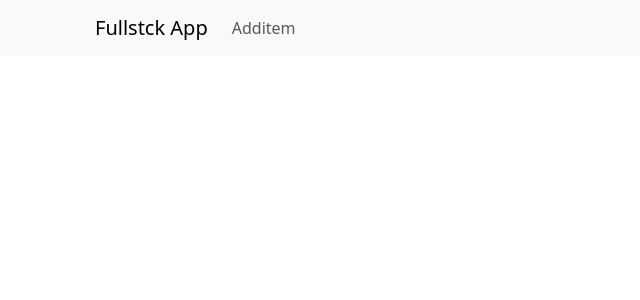
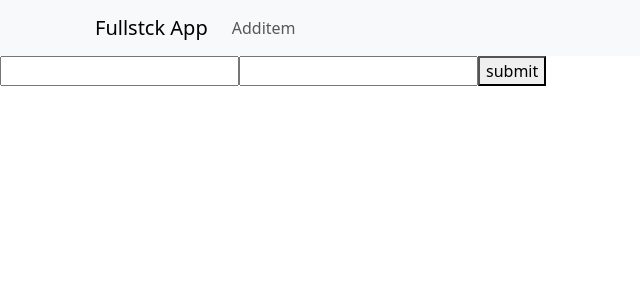
Before and after one commit to Shubham20002/Full-Stack-Application, a React (Create React App) app in the folder client/: page /updateitem/1 in a window 1280 px wide. Shown: the top 300 px of the page, without its empty margins (0-640 px from the left). Built offline with nearby package versions, Linux system fonts and the light colour scheme; no server answers.

Commit message:
update functionality completed

```diff
--- a/client/src/App.js
+++ b/client/src/App.js
@@ -12,7 +12,7 @@ export default function App() {
     <Routes>
       <Route path='/' element={<Home/>}/>
       <Route path='/additem' element={<Additem/>}/>
-      <Route path='/updateitem' element={<Updateitem/>}/>
+      <Route path='/updateitem/:id' element={<Updateitem/>}/>
     </Routes>
     </BrowserRouter>
   )
--- a/client/src/pages/itemrender.js
+++ b/client/src/pages/itemrender.js
@@ -1,21 +1,19 @@
 import React from 'react';
-import Table from 'react-bootstrap/Table';
+import { Link } from 'react-router-dom';
+
 
 export default function Itemrender(props) {
     const {id,name,description}=props.data;
 
   return (
 
-
       <tr>
         <th>{id}</th>
         <th> {name}</th>
         <th>{description}</th>
         <th><button onClick={()=>props.deleteitem(id)}>delete</button></th>
+       <Link to={`/updateitem/${id}`}> <th><button >Update</button></th></Link>
       </tr>
-
-
-
 
   )
 }
--- a/client/src/pages/updateitem.js
+++ b/client/src/pages/updateitem.js
@@ -1,7 +1,71 @@
-import React from 'react'
+import React, { useEffect, useState } from 'react'
+import { useNavigate, useParams } from 'react-router-dom';
 
 export default function Updateitem() {
+const {id}=useParams();
+const navigate=useNavigate();
+const [values,setValues]=useState({
+  id:id,
+  name:'',
+  description:''
+});
+  useEffect(()=>{
+    async function fetchData() {
+      const response = await fetch("http://localhost:3000/getitems");
+      const item = await response.json();
+      console.log("item from get",item);
+      const {items}=item;
+      console.log(items);
+      //storing quired object from array
+      let data=items.filter((i)=>{
+        if(i.id==id){
+          return i;
+        }
+      })
+      console.log(data[0].description);
+      setValues({...values,name:data[0].name,description:data[0].description});
+
+      }
+      fetchData();
+  },[]);
+
+  const handleSubmit=async(e)=>{
+    e.preventDefault();
+    console.log(values);
+    const res = await fetch(`http://localhost:3000/updateitem/?id=${id}`, {
+      method: 'PUT',
+      headers: {
+        'Content-Type': 'application/json',
+      },
+      body:JSON.stringify(values),
+    });
+  navigate('/');
+
+
+  }
   return (
-    <div>U</div>
+    <>
+    <form onSubmit={handleSubmit}>
+
+
+             <input
+               type='text'
+               id='name'
+               value={values.name}
+               onChange={(e)=>setValues({...values,name:e.target.value})}
+             />
+              <input
+               type='text'
+               id='description'
+              value={values.description}
+              onChange={(e)=>setValues({...values,description:e.target.value})}
+             />
+
+             <button >
+           submit
+             </button>
+
+           </form>
+    </>
   )
 }
```
Also changed, not shown: 1 other file (tests, documents, lock files or other folders).
